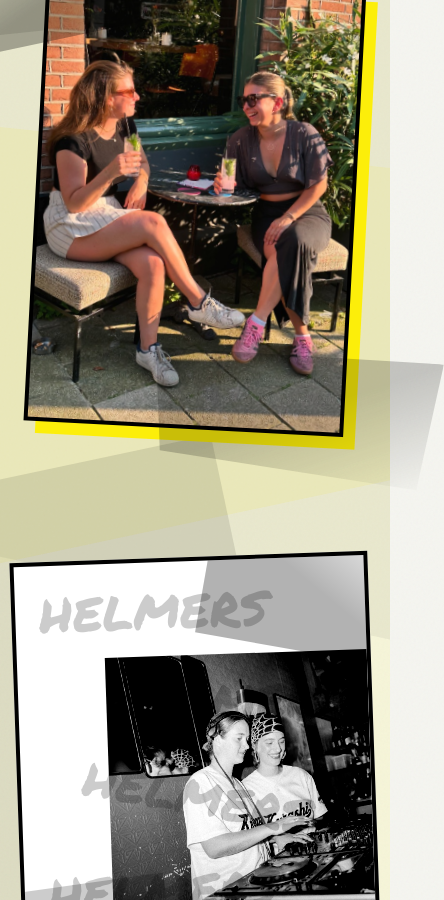
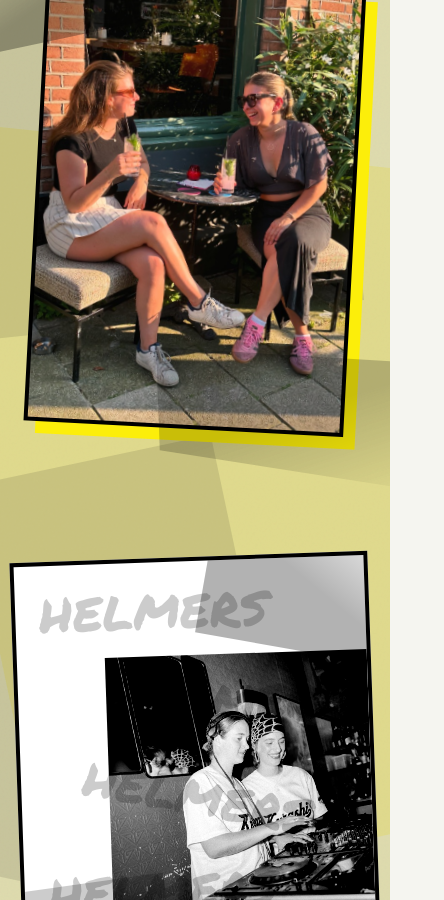
Before and after one commit to CD1878/cafe-helmers, a React (Vite) app: page / in a window 390 px wide. Shown: the part 1100-2000 px from the top of the page, 444 px wide, since content can reach past the window. Built offline with nearby package versions, Linux system fonts and the light colour scheme.

Commit message:
style: fixed overflow issue and optimized mobile background overlap positioning

```diff
--- a/src/App.tsx
+++ b/src/App.tsx
@@ -22,7 +22,7 @@ export default function App() {
   }, []);
 
   return (
-    <div className="min-h-screen relative selection:bg-black selection:text-white flex flex-col justify-between">
+    <div className="min-h-screen relative selection:bg-black selection:text-white flex flex-col justify-between overflow-x-hidden">
       {/* Marquee */}
       <div className="marquee-container border-b-2 border-black">
         <div className="marquee-content">
@@ -41,20 +41,18 @@ export default function App() {
       <div className="absolute top-0 left-0 w-full h-full overflow-hidden pointer-events-none z-0">
 
         {/* Yellow Background Blocks */}
-        {/* Yellow Background Blocks */}
-        <div className="absolute -top-[10rem] -left-[10rem] w-[50rem] h-[50rem] bg-brand-yellow opacity-10 md:opacity-40 mix-blend-multiply transform rotate-12"></div>
-        <div className="absolute top-[20rem] -right-[20rem] w-[60rem] h-[80rem] bg-brand-yellow opacity-10 md:opacity-30 mix-blend-multiply transform -rotate-12"></div>
-        <div className="absolute top-[80rem] -left-[5rem] w-[70rem] h-[60rem] bg-brand-yellow opacity-10 md:opacity-40 mix-blend-multiply transform rotate-6"></div>
-        <div className="absolute bottom-[10rem] -right-[10rem] w-[50rem] h-[50rem] bg-brand-yellow opacity-10 md:opacity-30 mix-blend-multiply transform -rotate-6"></div>
+        <div className="absolute -top-[35rem] md:-top-[10rem] -left-[35rem] md:-left-[10rem] w-[50rem] h-[50rem] bg-brand-yellow opacity-20 md:opacity-40 mix-blend-multiply transform rotate-12"></div>
+        <div className="absolute top-[40rem] md:top-[20rem] -right-[30rem] md:-right-[20rem] w-[60rem] h-[80rem] bg-brand-yellow opacity-20 md:opacity-30 mix-blend-multiply transform -rotate-12"></div>
+        <div className="absolute top-[80rem] -left-[5rem] w-[70rem] h-[60rem] bg-brand-yellow opacity-20 md:opacity-40 mix-blend-multiply transform rotate-6"></div>
+        <div className="absolute bottom-[10rem] -right-[10rem] w-[50rem] h-[50rem] bg-brand-yellow opacity-20 md:opacity-30 mix-blend-multiply transform -rotate-6"></div>
 
         {/* Marker Text Layer 1 */}
         <div className="absolute top-10 -left-20 font-display text-[15rem] text-black opacity-[0.02] transform -rotate-[70deg] mix-blend-multiply">HELMERS</div>
         <div className="absolute top-80 right-10 font-display text-[14rem] text-transparent opacity-30 transform rotate-12" style={{ WebkitTextStroke: '6px rgba(0,0,0,0.05)', textStroke: '6px rgba(0,0,0,0.05)' }}>HELMERS</div>
 
         {/* Black Transparent Overlays (creating the muddy overlaps) */}
-        {/* Black Transparent Overlays (creating the muddy overlaps) */}
-        <div className="absolute top-[15rem] md:-top-[5rem] -left-[15rem] md:-left-[10rem] w-[45rem] h-[55rem] bg-black opacity-10 md:opacity-40 mix-blend-multiply transform -rotate-6"></div>
-        <div className="absolute top-[45rem] -left-[15rem] w-[50rem] h-[60rem] bg-black opacity-5 md:opacity-30 mix-blend-multiply transform rotate-12"></div>
+        <div className="absolute top-[35rem] md:-top-[5rem] -left-[25rem] md:-left-[10rem] w-[45rem] h-[55rem] bg-black opacity-10 md:opacity-40 mix-blend-multiply transform -rotate-6"></div>
+        <div className="absolute top-[65rem] md:top-[45rem] -left-[15rem] w-[50rem] h-[60rem] bg-black opacity-10 md:opacity-30 mix-blend-multiply transform rotate-12"></div>
         <div className="absolute top-[100rem] right-[5rem] w-[45rem] h-[55rem] bg-black opacity-10 md:opacity-35 mix-blend-multiply transform -rotate-12"></div>
 
         {/* Marker Text Layer 2 */}
```
